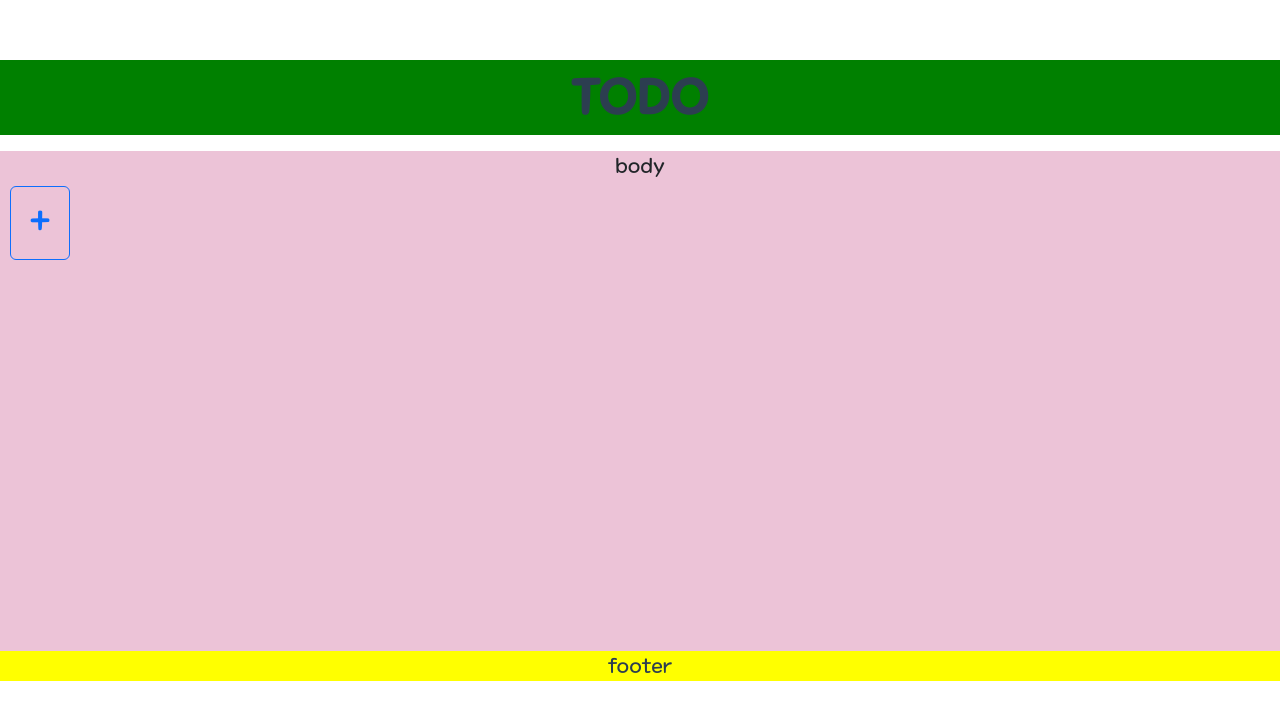
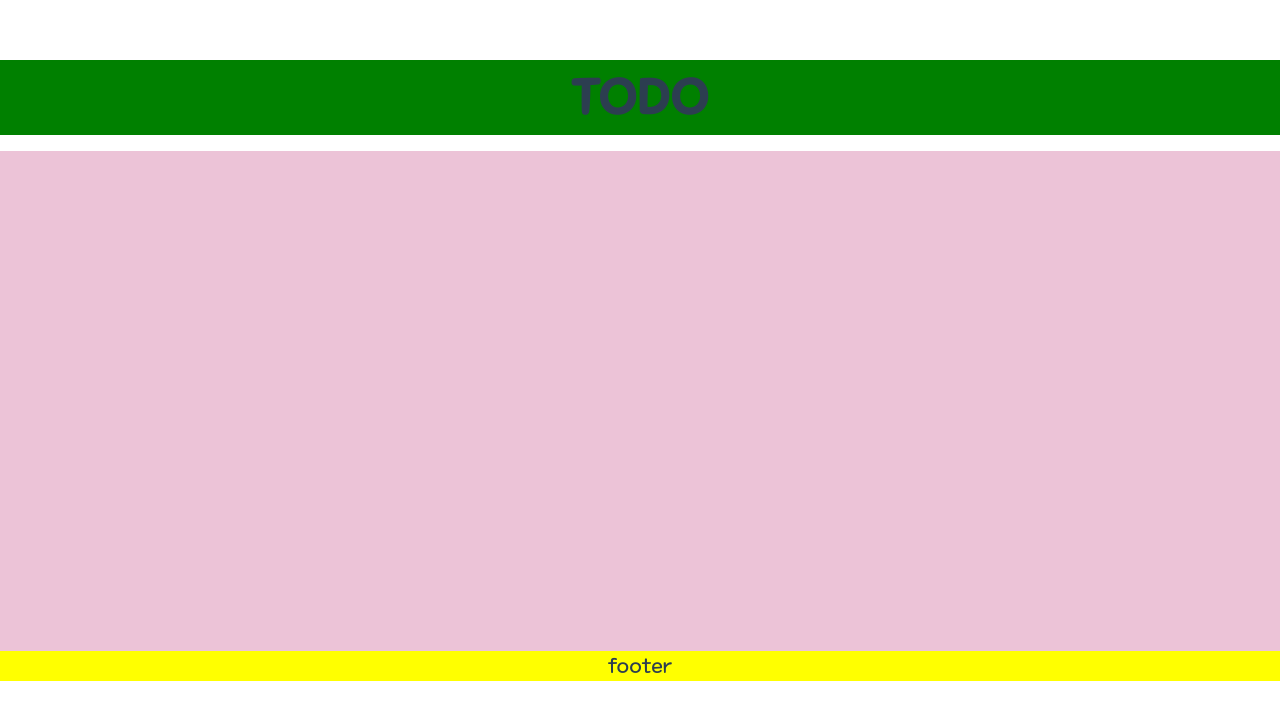
Before and after one commit to MingGin/VueStudy, a Vue app in the folder vuetodo/: page / in a window 1280 px wide. Shown: the top 720 px of the page. Built offline with nearby package versions, Linux system fonts and the light colour scheme.

Commit message:
2024-01-08 수정

```diff
--- a/vuetodo/src/App.vue
+++ b/vuetodo/src/App.vue
@@ -3,8 +3,10 @@
     <p>TODO</p>
   </header>
   <body>
-    <div class="maple-light custom-content">body
-      <MyInputButton />
+    <div class="maple-light custom-content">
+      <ul>
+        <li v-for="inpt in inpts" :key="inpt.index">{{ inpt }}</li>
+      </ul>
     </div>
   </body>
   <footer>
@@ -15,6 +17,9 @@
 </template>
 
 <script setup>
-import MyInputButton from './components/MyInputButton.vue'
+//import MyInputButton from './components/MyInputButton.vue'
+//import MyInput from './components/MyInput.vue'
+import {ref} from 'vue'
 
+const inpts = ref([])
 </script>
--- a/vuetodo/src/assets/common.css
+++ b/vuetodo/src/assets/common.css
@@ -32,6 +32,7 @@ header{
 .custom-content{
   background-color: rgb(236, 195, 215);
   height: 500px;
+  padding-top: 30px;
 }
 .custom-footer{
   background-color: yellow;
--- a/vuetodo/src/components/MyInputButton.vue
+++ b/vuetodo/src/components/MyInputButton.vue
@@ -1,6 +1,6 @@
 <template>
     <body>
-        <button class="btn btn-outline-primary maple-light button">+</button>
+        <button type="button" class="btn btn-outline-primary maple-light button">+</button>
     </body>
 </template>
 
```
